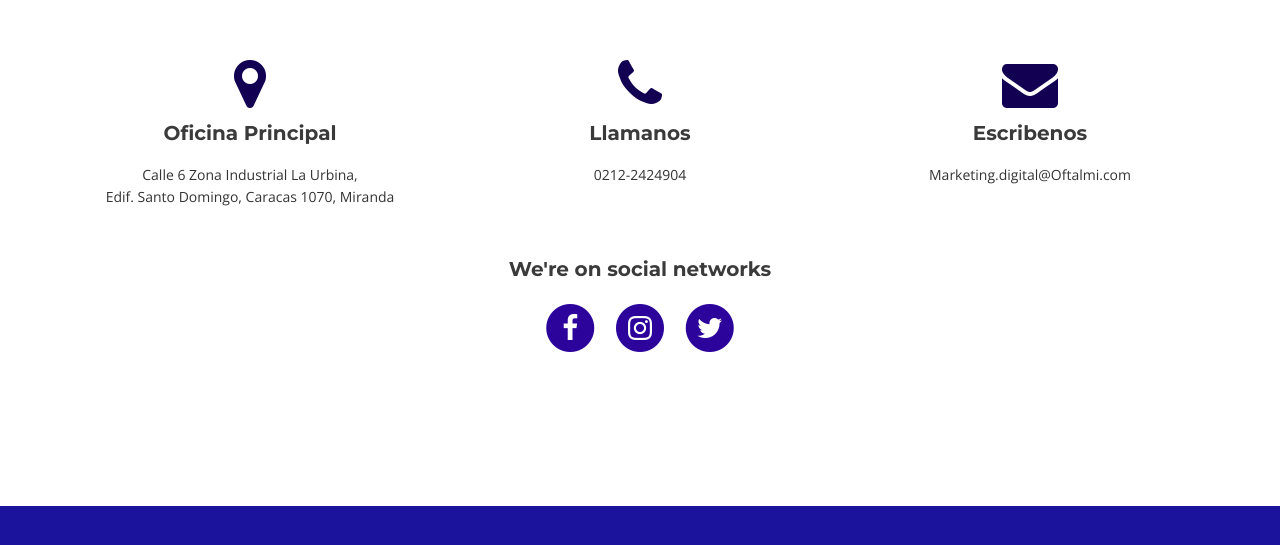
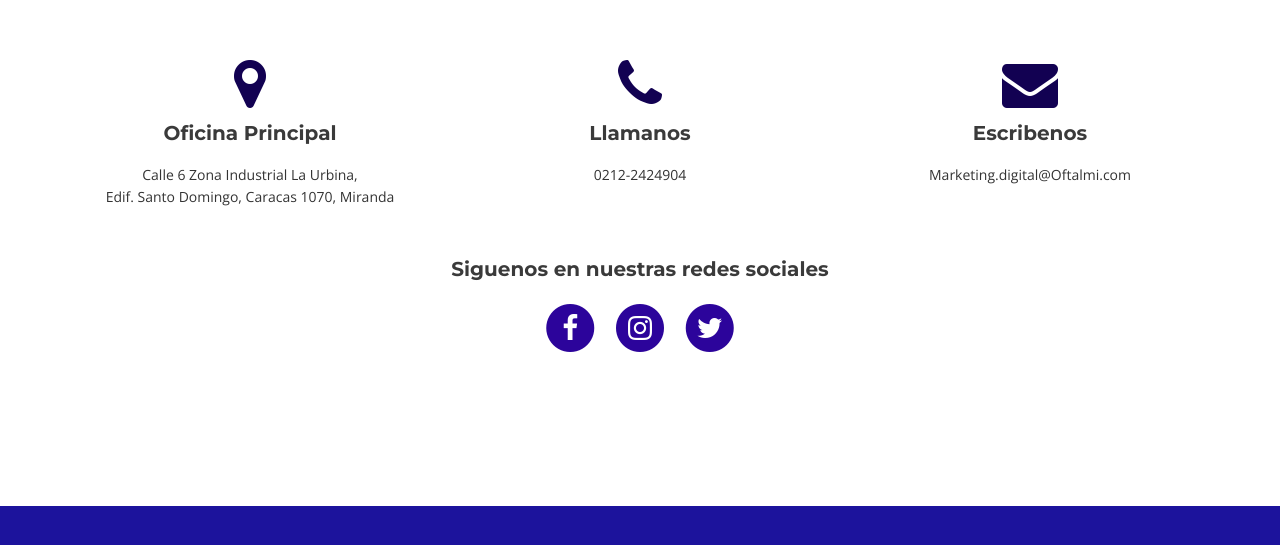
Before and after one commit to BenZurita/Landingpage-Oftalmi, a plain HTML site: page index.html in a window 1280 px wide. Shown: the part 4773-5318 px from the top of the page. Drawn offline with nearby package versions, Linux system fonts and the light colour scheme.

Commit message:
cambio en las redes sociales a español

```diff
--- a/index.html
+++ b/index.html
@@ -347,7 +347,7 @@
       </div>
       <div class="row mar-top30">
         <div class="col-md-12">
-          <h5>We're on social networks</h5>
+          <h5>Siguenos en nuestras redes sociales</h5>
           <ul class="social-network">
             <li><a href="https://www.facebook.com/laboftalmi/?locale=es_LA">
                 <span class="fa-stack fa-2x">
```
